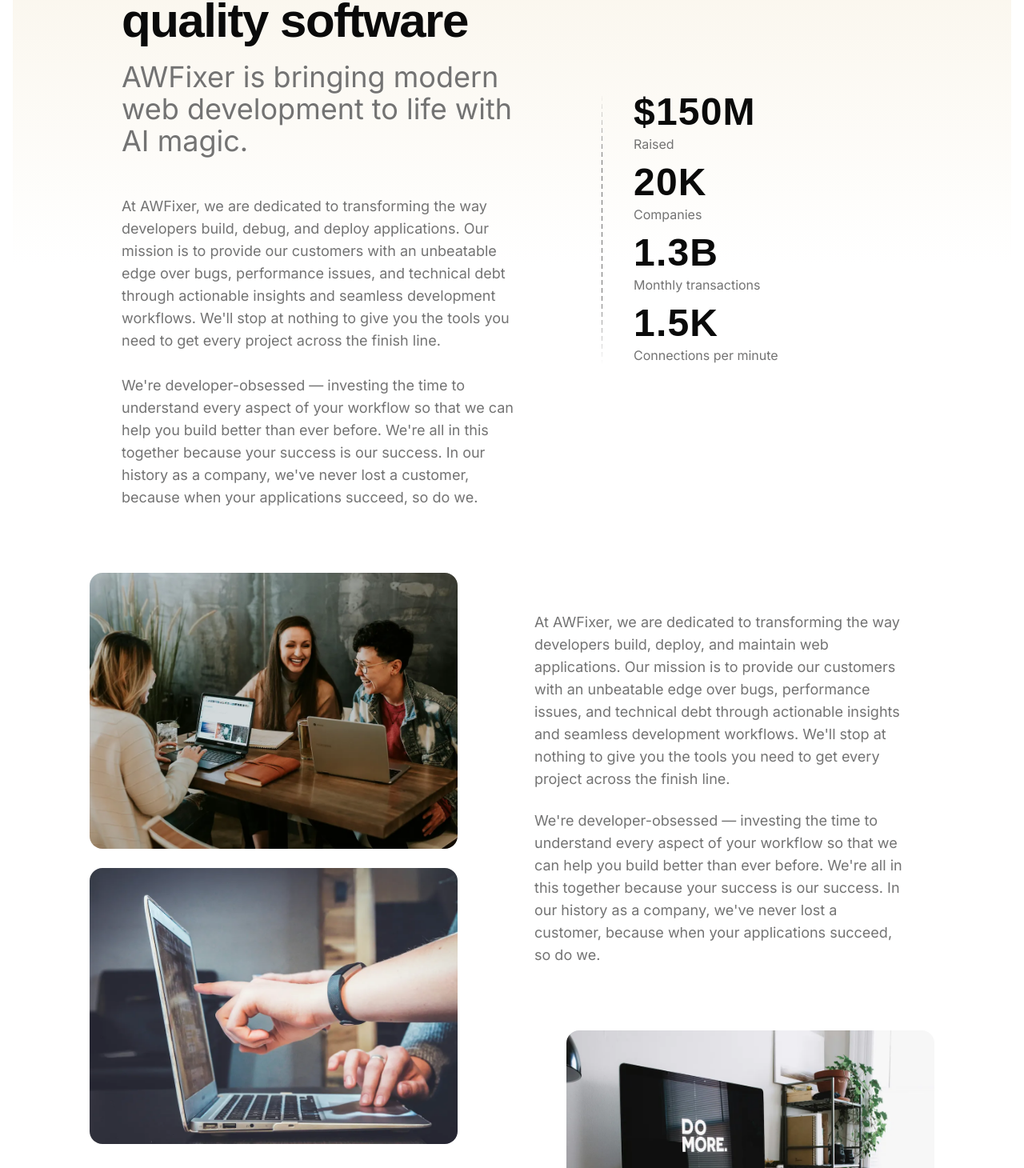
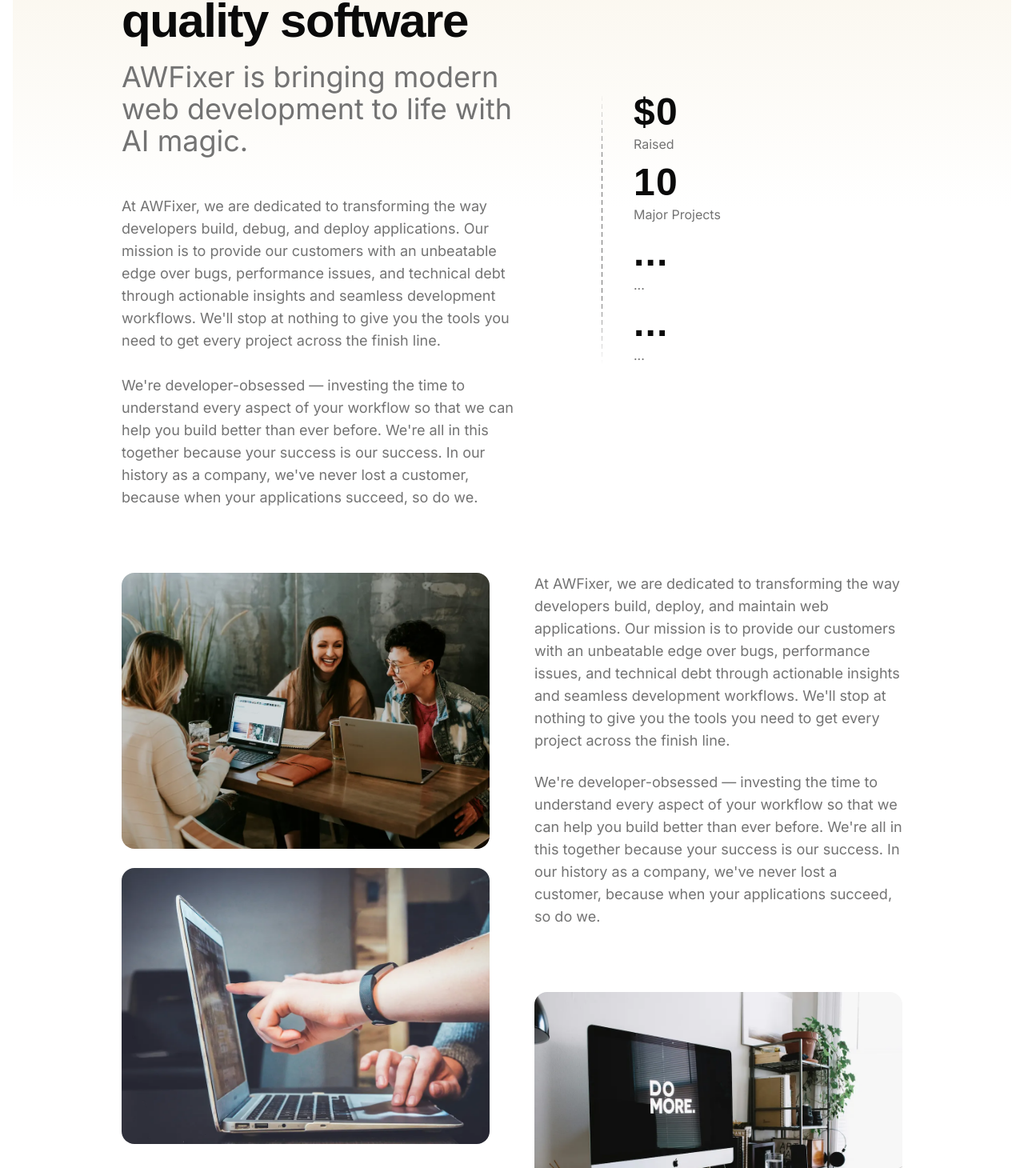
Before and after one commit to awfixers-stuff/websites, a Next.js app in the folder awfixer.com/: page /about in a window 1280 px wide. Shown: the part 250-1710 px from the top of the page at 80% size. Built offline with nearby package versions, Linux system fonts and the light colour scheme; no server answers.

Commit message:
update website repo

```diff
--- a/awfixer.com/src/app/about/page.tsx
+++ b/awfixer.com/src/app/about/page.tsx
@@ -1,7 +1,6 @@
 import { Background } from "@/components/background";
 import About from "@/components/blocks/about";
 import { AboutHero } from "@/components/blocks/about-hero";
-import { Investors } from "@/components/blocks/investors";
 import { DashedLine } from "@/components/dashed-line";
 
 export default function AboutPage() {
@@ -11,9 +10,8 @@ export default function AboutPage() {
         <AboutHero />
 
         <About />
-        <div className="pt-28 lg:pt-32">
+        <div className="overflow-hidden pt-28 lg:pt-32">
           <DashedLine className="container max-w-5xl scale-x-115" />
-          <Investors />
         </div>
       </div>
     </Background>
--- a/awfixer.com/src/components/blocks/about-hero.tsx
+++ b/awfixer.com/src/components/blocks/about-hero.tsx
@@ -2,20 +2,20 @@ import { DashedLine } from "@/components/dashed-line";
 
 const stats = [
   {
-    value: "$150M",
+    value: "$0",
     label: "Raised",
   },
   {
-    value: "20K",
-    label: "Companies",
+    value: "10",
+    label: "Major Projects",
   },
   {
-    value: "1.3B",
-    label: "Monthly transactions",
+    value: "...",
+    label: "...",
   },
   {
-    value: "1.5K",
-    label: "Connections per minute",
+    value: "...",
+    label: "...",
   },
 ];
 
@@ -33,12 +33,12 @@ export function AboutHero() {
           </p>
 
           <p className="text-muted-foreground mt-8 hidden max-w-lg space-y-6 text-lg text-balance md:block lg:mt-12">
-            At AWFixer, we are dedicated to transforming the way developers build,
-            debug, and deploy applications. Our mission is to provide our
+            At AWFixer, we are dedicated to transforming the way developers
+            build, debug, and deploy applications. Our mission is to provide our
             customers with an unbeatable edge over bugs, performance issues, and
-            technical debt through actionable insights and seamless
-            development workflows. We'll stop at nothing to give you the tools you need
-            to get every project across the finish line.
+            technical debt through actionable insights and seamless development
+            workflows. We'll stop at nothing to give you the tools you need to
+            get every project across the finish line.
             <br />
             <br />
             We're developer-obsessed — investing the time to understand every
--- a/awfixer.com/src/components/blocks/about.tsx
+++ b/awfixer.com/src/components/blocks/about.tsx
@@ -6,15 +6,15 @@ import { cn } from "@/lib/utils";
 
 const About = () => {
   return (
-    <section className="container mt-10 flex max-w-5xl flex-col-reverse gap-8 md:mt-14 md:gap-14 lg:mt-20 lg:flex-row lg:items-end">
+    <section className="container mt-10 flex max-w-5xl flex-col-reverse gap-8 md:mt-14 md:gap-14 lg:mt-20 lg:flex-row lg:items-start">
       {/* Images Left - Text Right */}
-      <div className="flex flex-col gap-8 lg:gap-16 xl:gap-20">
+      <div className="flex flex-1 flex-col gap-8 lg:gap-16 xl:gap-20">
         <ImageSection
           images={[
             { src: "/about/1.webp", alt: "Team collaboration" },
             { src: "/about/2.webp", alt: "Team workspace" },
           ]}
-          className="xl:-translate-x-10"
+          className=""
         />
 
         <TextSection
@@ -32,7 +32,7 @@ const About = () => {
       </div>
 
       {/* Text Left - Images Right */}
-      <div className="flex flex-col gap-8 lg:gap-16 xl:gap-20">
+      <div className="flex flex-1 flex-col gap-8 lg:gap-16 xl:gap-20">
         <TextSection
           paragraphs={[
             "At AWFixer, we are dedicated to transforming the way developers build, deploy, and maintain web applications. Our mission is to provide our customers with an unbeatable edge over bugs, performance issues, and technical debt through actionable insights and seamless development workflows. We'll stop at nothing to give you the tools you need to get every project across the finish line.",
@@ -44,7 +44,7 @@ const About = () => {
             { src: "/about/3.webp", alt: "Modern workspace" },
             { src: "/about/4.webp", alt: "Team collaboration" },
           ]}
-          className="hidden lg:flex xl:translate-x-10"
+          className="hidden lg:flex"
         />
       </div>
     </section>
--- a/awfixer.com/src/components/blocks/navbar.tsx
+++ b/awfixer.com/src/components/blocks/navbar.tsx
@@ -415,7 +415,7 @@ export const Navbar = () => {
       {/*  Mobile Menu Navigation */}
       <div
         className={cn(
-          "bg-background fixed inset-x-0 top-[calc(100%+1rem)] flex flex-col rounded-2xl border p-6 transition-all duration-300 ease-in-out lg:hidden",
+          "bg-background fixed top-[calc(100%+1rem)] left-1/2 flex w-[min(90%,700px)] -translate-x-1/2 flex-col rounded-2xl border p-6 transition-all duration-300 ease-in-out lg:hidden",
           isMenuOpen
             ? "visible translate-y-0 opacity-100"
             : "invisible -translate-y-4 opacity-0",
```
Also changed, not shown: awfixer.com/.claude/settings.local.json, 1 other file (tests, documents, lock files or other folders).
